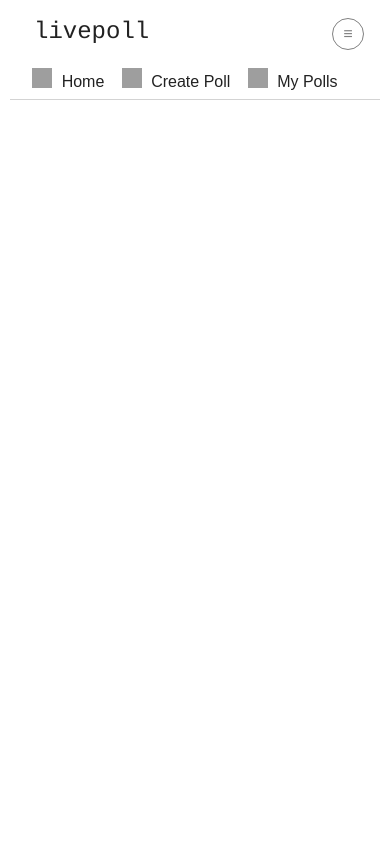
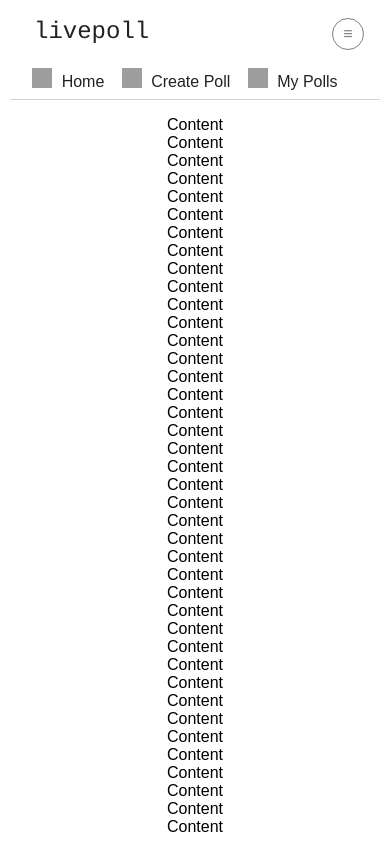
Before and after one commit to pranabmitra/livepoll, a React (Create React App) app in the folder client/: page / in a window 390 px wide. Built offline with nearby package versions, Linux system fonts and the light colour scheme; grey boxes are pictures that could not be loaded.

Commit message:
app shell: fake content

```diff
--- a/client/src/view/Content/Content.css
+++ b/client/src/view/Content/Content.css
@@ -1,19 +1,24 @@
 .content{
     float: left;
-    margin-top: calc(5em + 10px);
+    margin-top: calc(5em + 35px);
+    height: calc(100% - 5em - 35px - 10px);
+    overflow-x: hidden;
+    overflow-y: auto;
 }
 @media (orientation: portrait) {
     .content-resp{
-        margin-top: calc(6em + 10px);
+        margin-top: calc(6em + 20px);
         margin-left: 10px;
         width: calc(100% - 20px);
+        height: calc(100% - 6em - 20px - 10px);
     }
 }
 @media (orientation: landscape) and (max-width: 800px){
     .content-resp{
-        margin-top: calc(4em + 10px);
+        margin-top: calc(4em + 30px);
         margin-left: 15px;
         width: calc(100% - 30px);
+        height: calc(100% - 4em - 30px - 10px);
     }
 }
 @media (orientation: landscape) and (max-width: 1200px){
--- a/client/src/view/Content/Content.js
+++ b/client/src/view/Content/Content.js
@@ -4,7 +4,16 @@ import './Content.css';
 
 const Content = () => (
     <div className='content content-resp'>
-
+        {
+            (()=>{
+                var fake =[];
+                for (var i=0; i<100; i++) {
+                    fake.push(<span key={i + '1'}>Content</span>);
+                    fake.push(<br key={i + '2'}/>);
+                }
+                return fake;
+            })()
+        }
     </div>
 )
 
--- a/client/src/view/Header/Header.css
+++ b/client/src/view/Header/Header.css
@@ -2,6 +2,7 @@
     position: fixed;
     border-bottom: 1px solid lightgrey;
     overflow: hidden;
+    background-color: white;
 }
 @media (orientation: portrait) {
     .header-resp{
```
